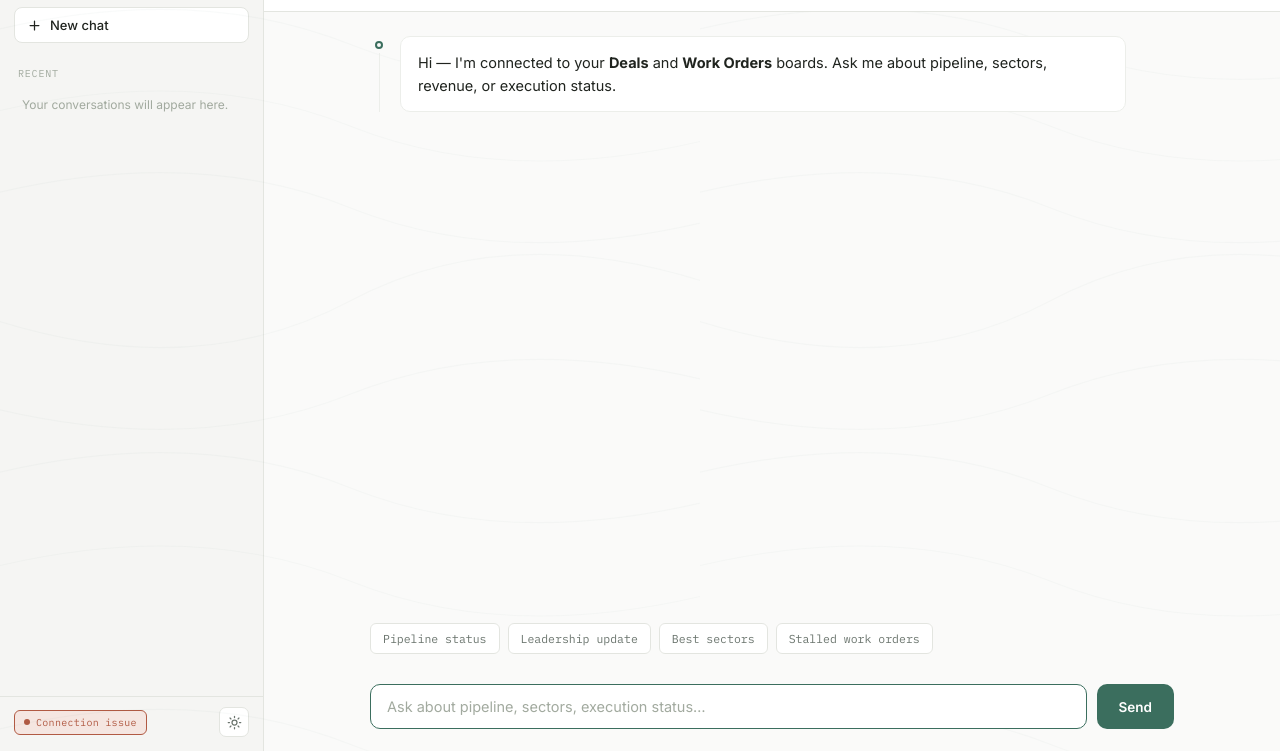
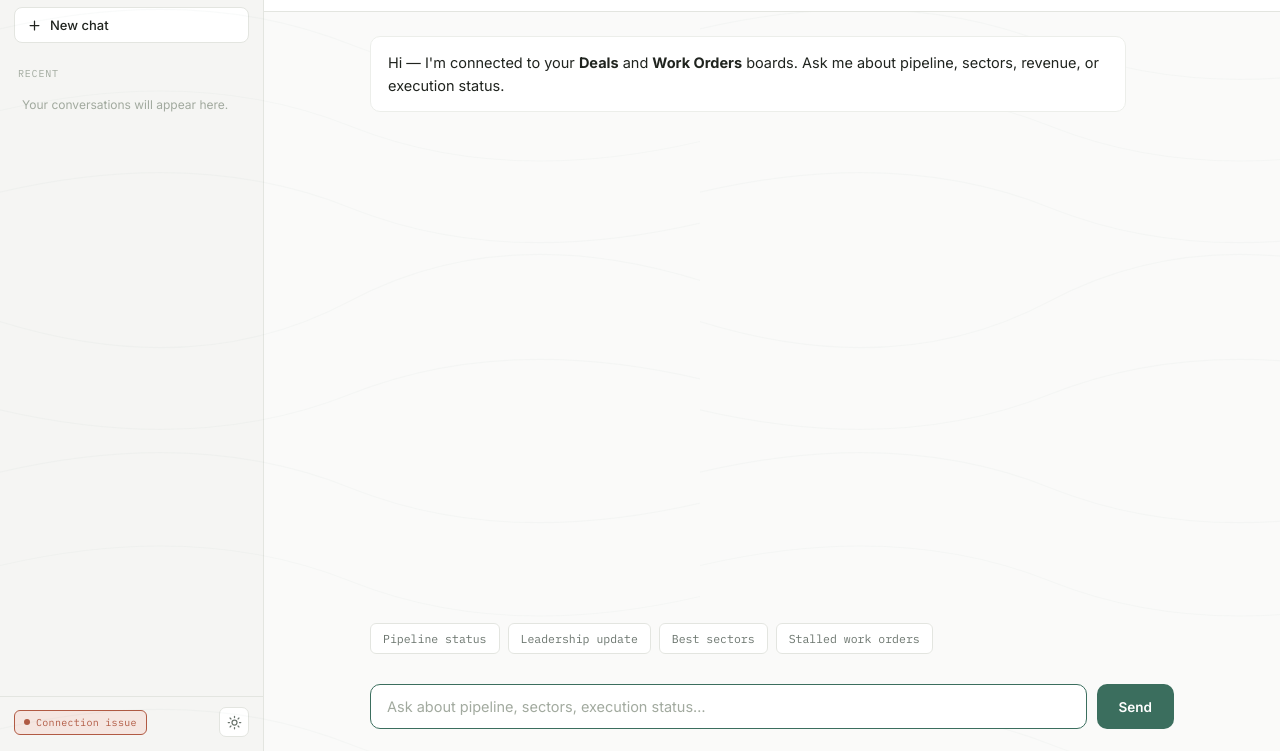
Before and after one commit to shettypp/skylark-bi-agent, a website: page public/index.html in a window 1280 px wide. Shown: the part 49-800 px from the top of the page. Drawn offline with nearby package versions, Linux system fonts and the light colour scheme; no server answers.

```diff
--- a/public/index.html
+++ b/public/index.html
@@ -142,10 +142,6 @@
 
   .msg { display: flex; gap: 12px; max-width: 94%; position: relative; }
   .msg.user { align-self: flex-end; flex-direction: row-reverse; max-width: 82%; }
-  .waypoint-col { display: flex; flex-direction: column; align-items: center; width: 18px; flex-shrink: 0; padding-top: 5px; }
-  .waypoint-dot { width: 8px; height: 8px; border-radius: 50%; background: var(--bg); border: 2px solid var(--accent); flex-shrink: 0; z-index: 1; }
-  .msg.agent.thinking .waypoint-dot { animation: pulse 1s infinite; }
-  .waypoint-line { width: 1px; flex: 1; background: var(--border-soft); margin-top: 4px; }
 
   .bubble { padding: 14px 17px; border-radius: 10px; line-height: 1.6; font-size: 14.5px; min-width: 0; overflow-x: auto; }
   .msg.user .bubble { background: var(--accent); color: var(--accent-text); }
@@ -344,12 +340,6 @@
   function renderMessageEl(role, text) {
     const msg = document.createElement("div");
     msg.className = "msg " + role;
-    if (role === "agent") {
-      const col = document.createElement("div");
-      col.className = "waypoint-col";
-      col.innerHTML = '<div class="waypoint-dot"></div><div class="waypoint-line"></div>';
-      msg.appendChild(col);
-    }
     const bubble = document.createElement("div");
     bubble.className = "bubble";
     if (role === "agent") bubble.innerHTML = renderMarkdown(text);
@@ -477,10 +467,6 @@
     const msg = document.createElement("div");
     msg.className = "msg agent thinking";
     msg.id = "typing-indicator";
-    const col = document.createElement("div");
-    col.className = "waypoint-col";
-    col.innerHTML = '<div class="waypoint-dot"></div><div class="waypoint-line"></div>';
-    msg.appendChild(col);
     const bubble = document.createElement("div");
     bubble.className = "bubble";
     bubble.innerHTML = '<div class="progress-text"><span class="typing"><span></span><span></span><span></span></span><span id="progress-label">' + PROGRESS_PHRASES[0] + '</span></div>';
```
